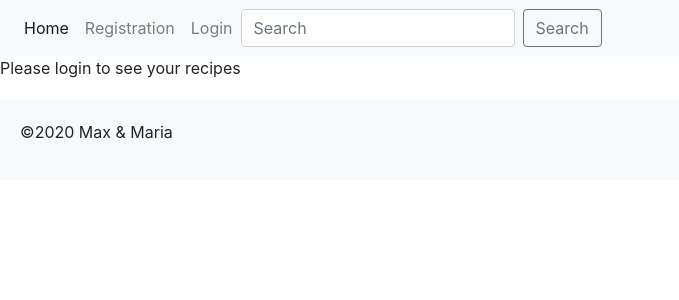
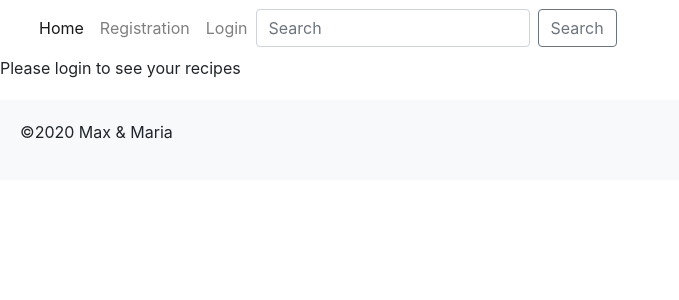
Before and after one commit to galubezzz/cookbook, a React (Create React App) app in the folder frontend/: page / in a window 1280 px wide. Shown: the top 300 px of the page, without its empty margins (0-679 px from the left). Built offline with nearby package versions, Linux system fonts and the light colour scheme.

Commit message:
replace the navigation with component

```diff
--- a/frontend/src/App.js
+++ b/frontend/src/App.js
@@ -19,6 +19,7 @@ import UserAccount from "./components/UserAccount";
 import EditUserDetails from "./components/EditUserDetails";
 import UserContext from './userContext';
 import SearchBar from "./components/SearchBar";
+import Navigation from "./components/Navigation";
 
 const initialState = {
     user: null,
@@ -53,53 +54,8 @@ function App() {
     return (
         <UserContext.Provider value={state.user}>
             <Router>
+                <Navigation isLoggedIn={isLoggedIn} state={state} logout={() => logout(dispatch)}/>
 
-                <nav className="navbar navbar-expand-md navbar-light bg-light col-12">
-                    <button className="navbar-toggler" type="button" data-toggle="collapse"
-                            data-target="#navbarSupportedContent" aria-controls="navbarSupportedContent"
-                            aria-expanded="false" aria-label="Toggle navigation">
-                        <span className="navbar-toggler-icon"></span>
-                    </button>
-                    <div className="collapse navbar-collapse" id="navbarSupportedContent">
-                        <ul className="navbar-nav mr-auto">
-                            <li className="nav-item">
-                                <NavLink to="/" exact={true} activeClassName="active" className="nav-link">Home</NavLink>
-                            </li>
-
-                            {isLoggedIn ? (
-                                <>
-                                    <li className="nav-item">
-                                        <NavLink to="/add-recipe" activeClassName="active" className="nav-link">Add
-                                            Recipe</NavLink>
-                                    </li>
-                                    <li className="nav-item">
-                                        <NavLink to={`/user/${state.user.username}/`} activeClassName="active" className="nav-link">My recipes</NavLink>
-                                    </li>
-                                    <li className="nav-item">
-                                        <NavLink to="/my-account" activeClassName='active' className='nav-link'>My
-                                            account</NavLink>
-                                    </li>
-                                    <li className="nav-item">
-                                        <NavLink to="#" className='nav-link' activeClassName=""
-                                                 onClick={() => logout(dispatch)}>Logout</NavLink>
-                                    </li>
-                                </>
-                            ) : (
-                                <>
-                                    <li className="nav-item">
-                                        <NavLink to='/register' activeClassName='active'
-                                                 className='nav-link'>Registration</NavLink>
-                                    </li>
-                                    <li className="nav-item">
-                                        <NavLink to='/login' activeClassName='active'
-                                                 className='nav-link'>Login</NavLink>
-                                    </li>
-                                </>
-                            )}
-                            <SearchBar/>
-                        </ul>
-                    </div>
-                </nav>
 
                 <Route exact path="/">
                     {isLoggedIn ? <RecipeList user={state.user}/> : 'Please login to see your recipes'}
@@ -131,7 +87,8 @@ function App() {
                 </Route>
             </Router>
             <div class='footer-container'>
-                <div class='footer'>&#169;2020 Max & Maria</div></div>
+                <div class='footer'>&#169;2020 Max & Maria</div>
+            </div>
         </UserContext.Provider>
     );
 }
```
